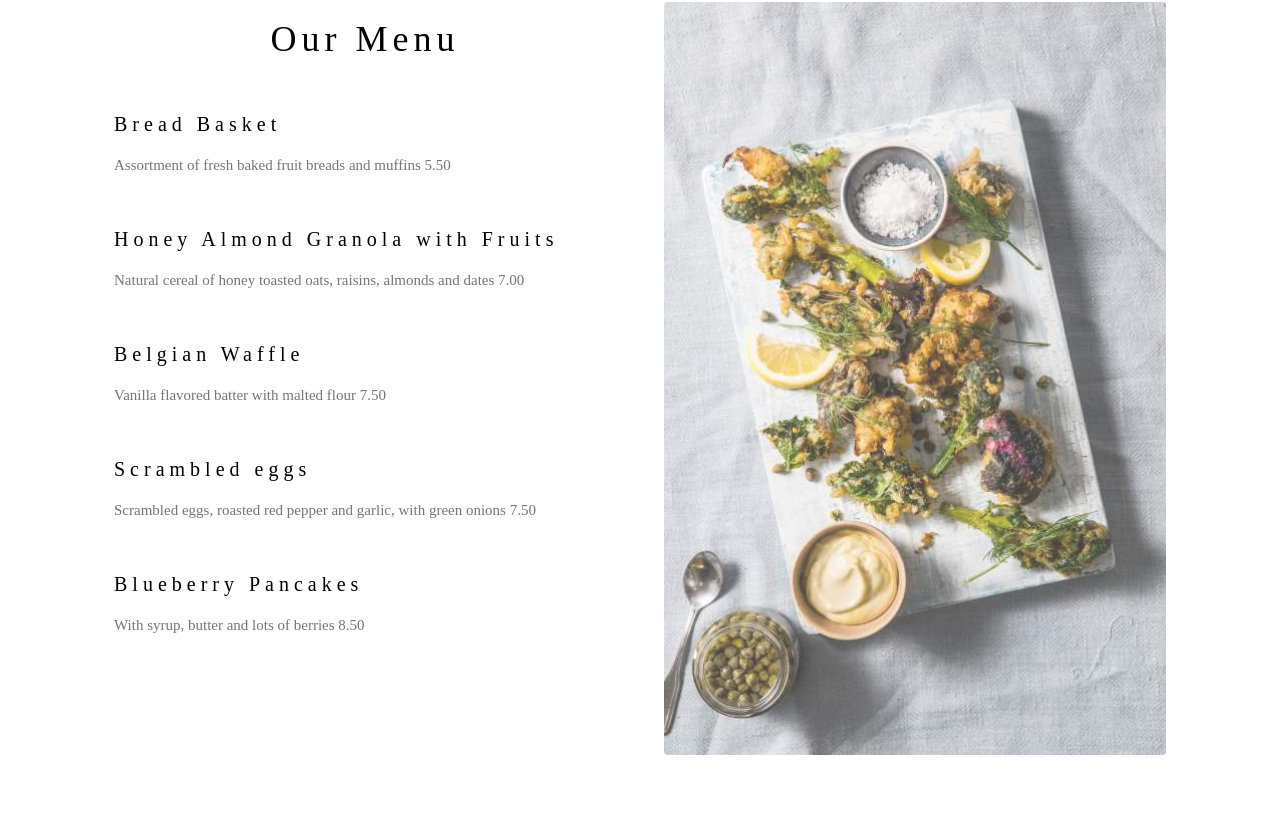
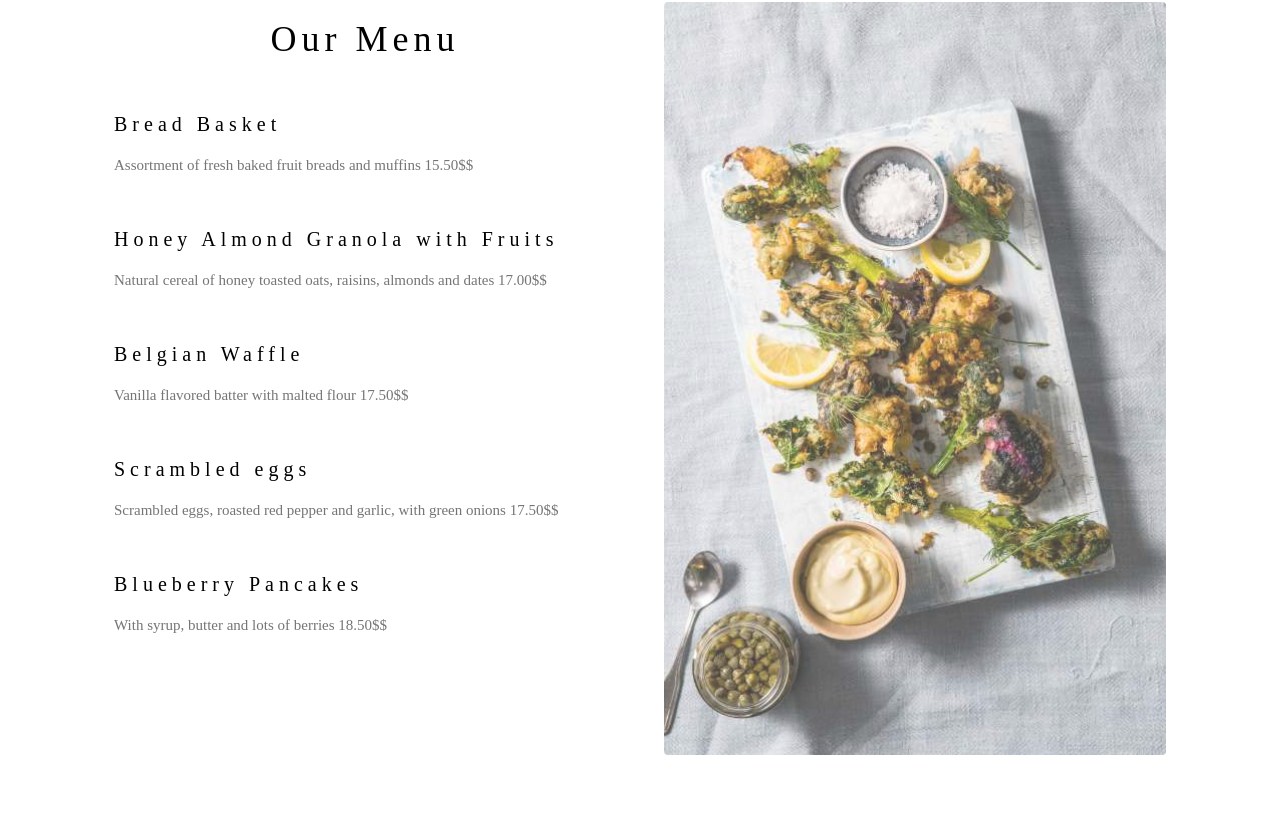
Before and after one commit to Nikolas-Pereira/site-static-html, a plain HTML site: page index.html in a window 1280 px wide. Shown: the part 1534-2360 px from the top of the page. Drawn offline with nearby package versions, Linux system fonts and the light colour scheme.

Commit message:
alteracao de valores e adicionado botao

```diff
--- a/index.html
+++ b/index.html
@@ -24,6 +24,7 @@ h1, h2, h3, h4, h5, h6 {
       <a href="#about" class="w3-bar-item w3-button">About</a>
       <a href="#menu" class="w3-bar-item w3-button">Menu</a>
       <a href="#contact" class="w3-bar-item w3-button">Contact</a>
+      <a href="#contact" class="w3-bar-item w3-button">Adress</a>
     </div>
   </div>
 </div>
@@ -60,19 +61,19 @@ h1, h2, h3, h4, h5, h6 {
     <div class="w3-col l6 w3-padding-large">
       <h1 class="w3-center">Our Menu</h1><br>
       <h4>Bread Basket</h4>
-      <p class="w3-text-grey">Assortment of fresh baked fruit breads and muffins 5.50</p><br>
+      <p class="w3-text-grey">Assortment of fresh baked fruit breads and muffins 15.50$$</p><br>
 
       <h4>Honey Almond Granola with Fruits</h4>
-      <p class="w3-text-grey">Natural cereal of honey toasted oats, raisins, almonds and dates 7.00</p><br>
+      <p class="w3-text-grey">Natural cereal of honey toasted oats, raisins, almonds and dates 17.00$$</p><br>
 
       <h4>Belgian Waffle</h4>
-      <p class="w3-text-grey">Vanilla flavored batter with malted flour 7.50</p><br>
+      <p class="w3-text-grey">Vanilla flavored batter with malted flour 17.50$$</p><br>
 
       <h4>Scrambled eggs</h4>
-      <p class="w3-text-grey">Scrambled eggs, roasted red pepper and garlic, with green onions 7.50</p><br>
+      <p class="w3-text-grey">Scrambled eggs, roasted red pepper and garlic, with green onions 17.50$$</p><br>
 
       <h4>Blueberry Pancakes</h4>
-      <p class="w3-text-grey">With syrup, butter and lots of berries 8.50</p>
+      <p class="w3-text-grey">With syrup, butter and lots of berries 18.50$$</p>
     </div>
 
     <div class="w3-col l6 w3-padding-large">
```
